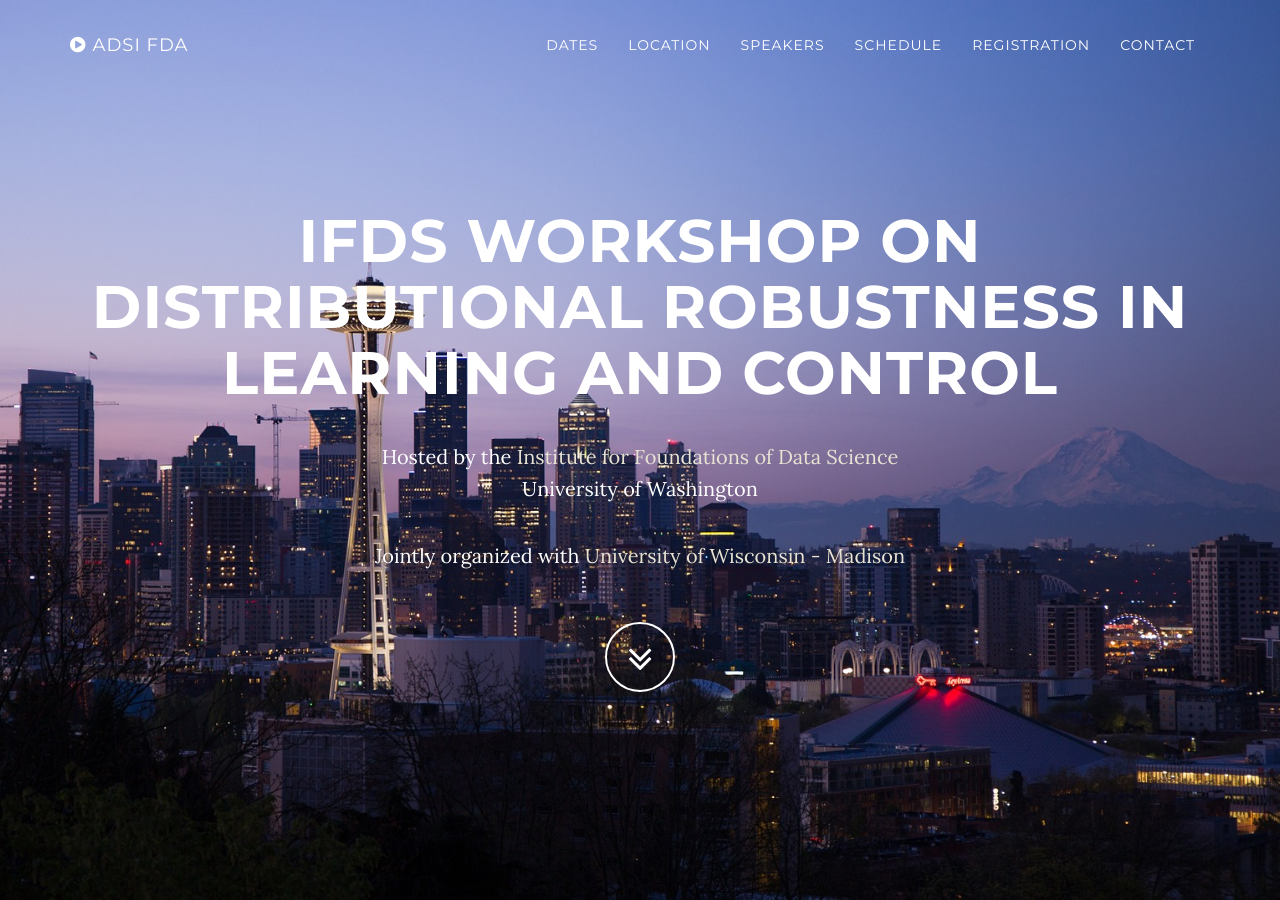
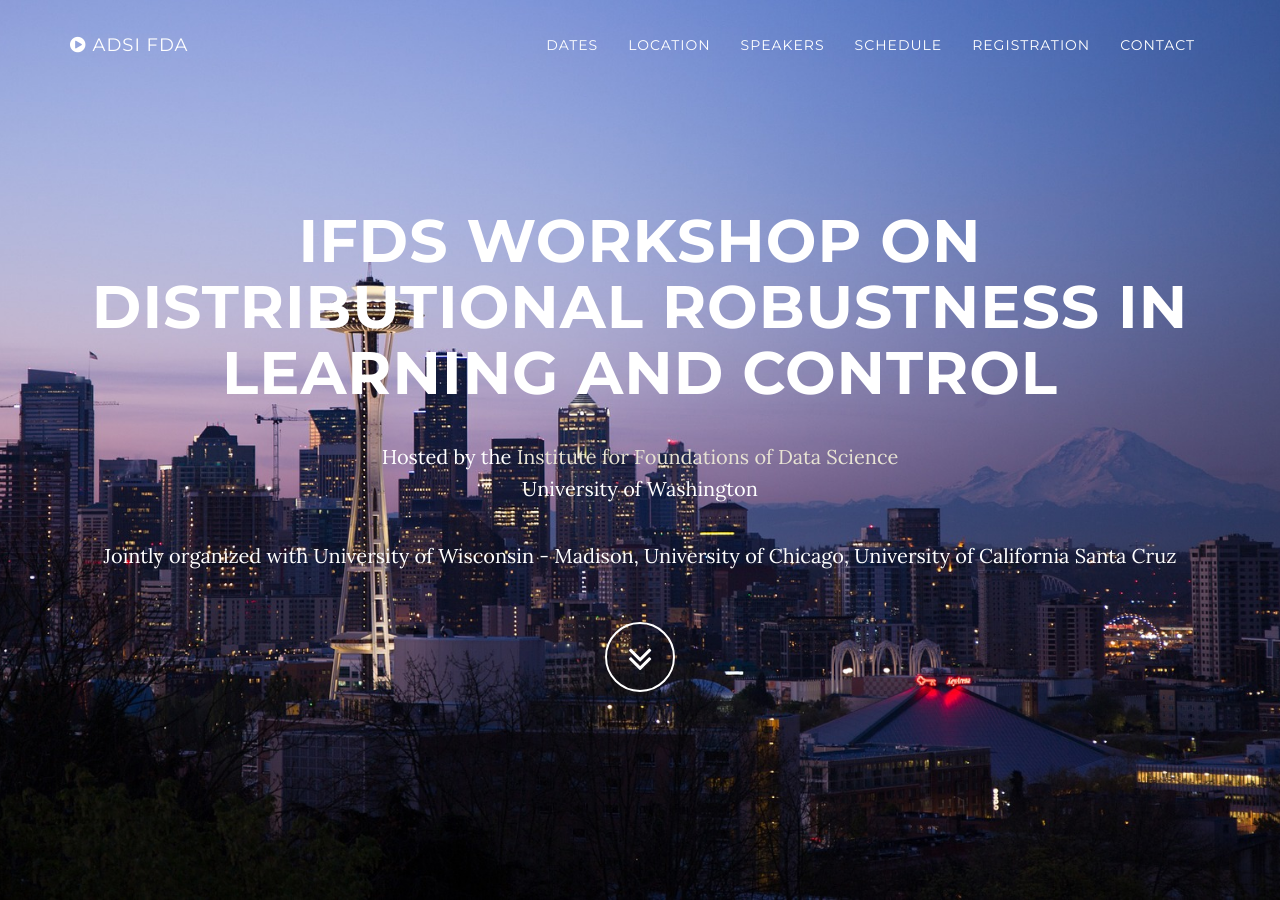
Before and after one commit to kgjamieson/ifds-workshop-2025, a Jekyll site: the page built from index.html, in a window 1280 px wide and 900 px high. Built offline with Jekyll 4.4.1, drawn with Linux system fonts in a browser that asks for light colours; grey boxes are pictures that could not be loaded.

Commit message:
Update header.html

```diff
--- a/_includes/header.html
+++ b/_includes/header.html
@@ -6,9 +6,11 @@
                     <div class="col-md-12">
                         <h3 class="brand-heading">IFDS Workshop on Distributional Robustness in Learning and Control</h3>
 
-                        <p> Hosted by the <a href="http://ads-institute.uw.edu//">Institute for Foundations of Data Science</a> <br> University of Washington</p>
+                        <p> Hosted by the <a href="https://ifds.info//">Institute for Foundations of Data Science</a> <br> University of Washington</p>
 
-                        <p> Jointly organized with <a href="https://ifds.wisc.edu/">University of Wisconsin - Madison</a></p>
+                        <p> Jointly organized with University of Wisconsin - Madison, University of Chicago,
+                            University of California Santa Cruz
+                        </a></p>
 
                         <p> </p>
                         <a href="#dates" class="btn btn-circle page-scroll">
```
